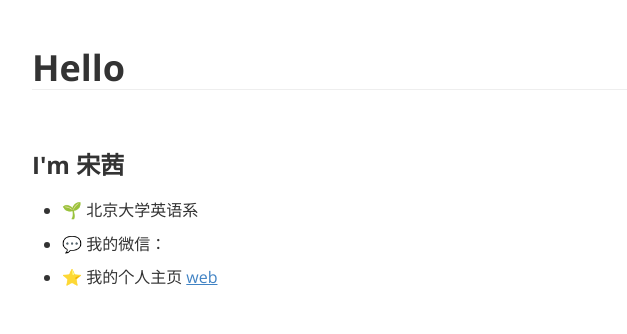
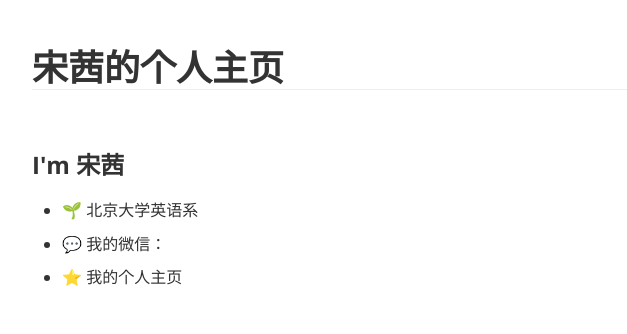
Before and after one commit to Monologue0613/Monologue0613.github.io, a plain HTML site: page index.html in a window 1280 px wide. Shown: the top 334 px of the page, 208-835 px from the left. Drawn offline with nearby package versions, Linux system fonts and the light colour scheme.

Commit message:
Update index.html

```diff
--- a/index.html
+++ b/index.html
@@ -543,6 +543,6 @@ header, .context-menu, .megamenu-content, footer{
 </style>
 </head>
 <body class='typora-export'>
-<div id='write'  class=''><h1><a name="hello" class="md-header-anchor"></a><span>Hello </span></h1><p>&nbsp;</p><h3><a name="im-宋茜img-srchttpstva1sinaimgcnlarge0081kckwly1gln9nc6vxdj30h80j6qjvjpg-alignright-stylezoom50-" class="md-header-anchor"></a><span>I&#39;m 宋茜</span><img src="https://tva1.sinaimg.cn/large/0081Kckwly1gln9nc6vxdj30h80j6qjv.jpg" align="right" style="zoom:50%;" /></h3><ul><li><p><span>🌱 北京大学英语系</span></p></li><li><p><span>💬 我的微信：</span></p></li><li><p><span>⭐ 我的个人主页 </span><a href='https://jczjcz.github.io/'><span>web</span></a><span> </span></p><p>&nbsp;</p></li></ul><p>&nbsp;</p><p>&nbsp;</p><p>&nbsp;</p><p>&nbsp;</p><p>&nbsp;</p><h3><a name="🛠-我的爱好" class="md-header-anchor"></a><span>🛠 我的爱好</span></h3><ul><li><p><span>美食 </span>&#160;<span> ：小蛋糕🍰  冰淇淋🍦</span></p></li><li><p><span>语言</span>&#160;<span>  ：越南语 日语</span></p></li><li><p><span>摄影</span></p><p>&nbsp;</p></li></ul><p>&nbsp;</p><h3><a name="关于我" class="md-header-anchor"></a><span>关于我</span></h3><blockquote><p><strong><em><span>I love to make friends. so if you want to say hi, I&#39;ll be happy to meet you more!😊</span></em></strong></p></blockquote><p>&nbsp;</p></div>
+<div id='write'  class=''><h1><a name="宋茜的个人主页" class="md-header-anchor"></a><span>宋茜的个人主页</span></h1><p>&nbsp;</p><h3><a name="im-宋茜img-srchttpstva1sinaimgcnlarge0081kckwly1gln9nc6vxdj30h80j6qjvjpg-alignright-stylezoom50-" class="md-header-anchor"></a><span>I&#39;m 宋茜</span><img src="https://tva1.sinaimg.cn/large/0081Kckwly1gln9nc6vxdj30h80j6qjv.jpg" align="right" style="zoom:50%;" /></h3><ul><li><p><span>🌱 北京大学英语系</span></p></li><li><p><span>💬 我的微信：</span></p></li><li><p><span>⭐ 我的个人主页 </span></p><p>&nbsp;</p></li></ul><p>&nbsp;</p><p>&nbsp;</p><p>&nbsp;</p><p>&nbsp;</p><p>&nbsp;</p><h3><a name="🛠-我的爱好" class="md-header-anchor"></a><span>🛠 我的爱好</span></h3><ul><li><p><span>美食 </span>&#160;<span> ：小蛋糕🍰  冰淇淋🍦</span></p></li><li><p><span>语言</span>&#160;<span>  ：越南语 日语</span></p></li><li><p><span>摄影</span></p><p>&nbsp;</p></li></ul><p>&nbsp;</p><h3><a name="关于我" class="md-header-anchor"></a><span>关于我</span></h3><blockquote><p><strong><em><span>I love to make friends. so if you want to say hi, I&#39;ll be happy to meet you more!😊</span></em></strong></p></blockquote><p>&nbsp;</p></div>
 </body>
 </html>
```
